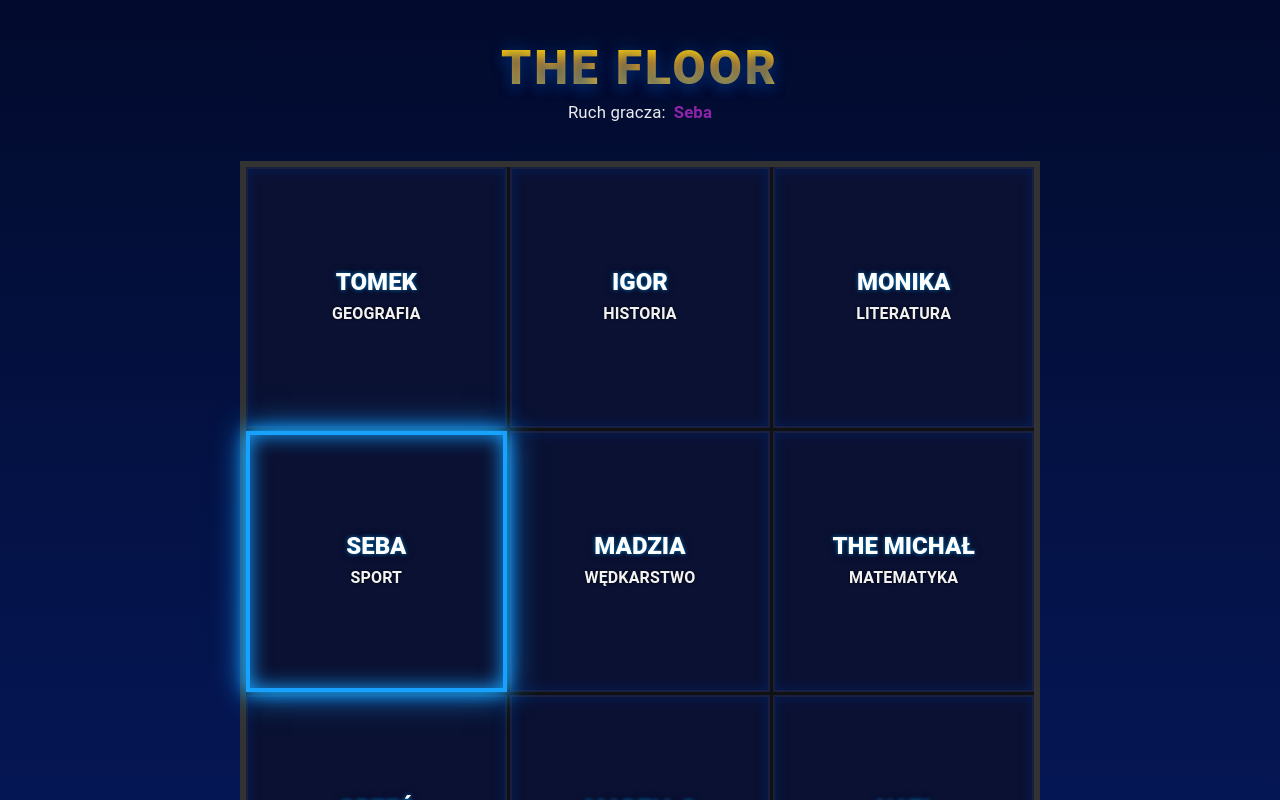
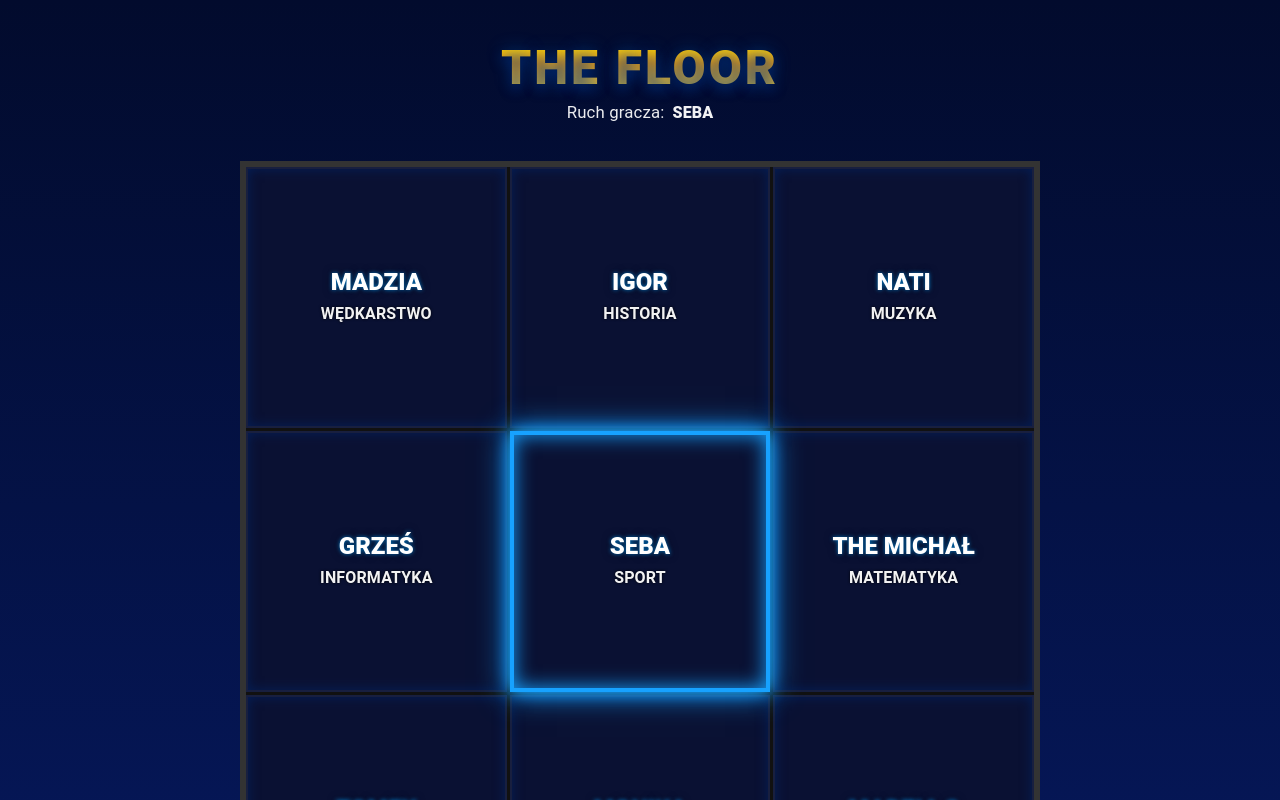
Before and after one commit to puscik21/the-floor, a React (Vite) app: page / in a window 1280 px wide. Both pictures are taken after a click on the button "START GAME". Shown: the top 800 px of the page. Built offline with nearby package versions, Linux system fonts and the light colour scheme.

Commit message:
(feat: 15) Version 2 ready (#15)
* Disable players shuffling

* Remove players 'id' field, use 'name' instead

* Remove players 'color' field

* Allow other categories then 'Informatyka' ._.

```diff
--- a/public/players.json
+++ b/public/players.json
@@ -1,56 +1,38 @@
 [
   {
-    "id": "p1",
     "name": "Madzia",
-    "category": "Wędkarstwo",
-    "color": "#E53935"
+    "category": "Wędkarstwo"
   },
   {
-    "id": "p2",
     "name": "Igor",
-    "category": "Historia",
-    "color": "#1E88E5"
+    "category": "Historia"
   },
   {
-    "id": "p3",
     "name": "Nati",
-    "category": "Muzyka",
-    "color": "#43A047"
+    "category": "Muzyka"
   },
   {
-    "id": "p4",
     "name": "Grześ",
-    "category": "Informatyka",
-    "color": "#FDD835"
+    "category": "Informatyka"
   },
   {
-    "id": "p5",
     "name": "Seba",
-    "category": "Sport",
-    "color": "#8E24AA"
+    "category": "Sport"
   },
   {
-    "id": "p6",
     "name": "The Michał",
-    "category": "Matematyka",
-    "color": "#00897B"
+    "category": "Matematyka"
   },
   {
-    "id": "p7",
     "name": "Tomek",
-    "category": "Geografia",
-    "color": "#FF7043"
+    "category": "Geografia"
   },
   {
-    "id": "p8",
     "name": "Monika",
-    "category": "Literatura",
-    "color": "#29B6F6"
+    "category": "Literatura"
   },
   {
-    "id": "p9",
     "name": "Madzia 2",
-    "category": "Biologia",
-    "color": "#66BB6A"
+    "category": "Biologia"
   }
 ]
--- a/src/components/FinishedScreen.tsx
+++ b/src/components/FinishedScreen.tsx
@@ -1,7 +1,7 @@
-import React, { useEffect, useRef } from 'react';
-import { Box, Button, Typography } from '@mui/material';
-import { styled, keyframes } from '@mui/material/styles';
-import { useGameContext } from '../context/GameContext.tsx';
+import React, {useEffect, useRef} from 'react';
+import {Box, Button, Typography} from '@mui/material';
+import {keyframes, styled} from '@mui/material/styles';
+import {useGameContext} from '../context/GameContext.tsx';
 
 /* -------------------------
    Animations (keyframes)
@@ -262,7 +262,7 @@ const FinishedScreen: React.FC = () => {
           }}
         >
           <Trophy aria-hidden>🏆</Trophy>
-          <WinnerName color={winner.color ?? '#17a2ff'}>{winner.name}</WinnerName>
+          <WinnerName>{winner.name}</WinnerName>
           <span style={{ color: '#d0d0d0', marginLeft: 8, fontWeight: 600 }}>wygrał!</span>
         </Typography>
 
--- a/src/components/GameContent.tsx
+++ b/src/components/GameContent.tsx
@@ -1,7 +1,7 @@
 import React from 'react';
-import { Container, Box, Typography } from '@mui/material';
-import { styled } from '@mui/material/styles';
-import { useGameContext } from '../context/GameContext.tsx';
+import {Box, Container, Typography} from '@mui/material';
+import {styled} from '@mui/material/styles';
+import {useGameContext} from '../context/GameContext.tsx';
 import GameScreen from './gamescreen/GameScreen.tsx';
 import WelcomeScreen from './WelcomeScreen.tsx';
 import PlayerGrid from './grid/PlayerGrid.tsx';
@@ -37,17 +37,17 @@ const MapScreenWrapper = styled(Box)`
 
 const GameContent: React.FC = () => {
     const {
-        general: { gameState },
-        map: { activeMapPlayer },
+        general: {gameState},
+        map: {activeMapPlayer},
     } = useGameContext();
 
     const renderContent = () => {
         switch (gameState) {
             case 'ready':
             case 'duel':
-                return <GameScreen />;
+                return <GameScreen/>;
             case 'finished':
-                return <FinishedScreen />;
+                return <FinishedScreen/>;
             case 'map':
                 return (
                     <MapScreenWrapper>
@@ -64,25 +64,29 @@ const GameContent: React.FC = () => {
                             }}
                         >
                             <span>Ruch gracza:</span>
-                            <span style={{ color: activeMapPlayer?.color || '#17a2ff', fontWeight: 700 }}>
-                {activeMapPlayer?.name || '-'}
-              </span>
+                            <PlayerName>{activeMapPlayer?.name || '-'}</PlayerName>
                         </Box>
 
-                        <PlayerGrid />
+                        <PlayerGrid/>
                     </MapScreenWrapper>
                 );
             case 'init':
             default:
-                return <WelcomeScreen />;
+                return <WelcomeScreen/>;
         }
     };
 
     return (
-        <Container maxWidth={false} disableGutters sx={{ textAlign: 'center' }}>
+        <Container maxWidth={false} disableGutters sx={{textAlign: 'center'}}>
             {renderContent()}
         </Container>
     );
 };
 
 export default GameContent;
+
+const PlayerName = styled(Typography)`
+    text-transform: uppercase;
+    font-weight: 900;
+    color: rgba(255, 255, 255, 0.95);
+`;
--- a/src/components/grid/PlayerCell.tsx
+++ b/src/components/grid/PlayerCell.tsx
@@ -13,7 +13,7 @@ const PlayerCell = ({ cell, owner }: PlayerCellProps) => {
         actions: { handleCellClick },
     } = useGameContext();
 
-    const isActive = owner?.id === activeMapPlayer?.id;
+    const isActive = owner?.name === activeMapPlayer?.name;
 
     return (
         <Cell
--- a/src/components/grid/PlayerGrid.tsx
+++ b/src/components/grid/PlayerGrid.tsx
@@ -9,7 +9,7 @@ const PlayerGrid = () => {
     const playerMap = React.useMemo(() => {
         const map = new Map<string, Player>();
         allPlayers.forEach((player) => {
-            map.set(player.id, player);
+            map.set(player.name, player);
         });
         return map;
     }, [allPlayers]);
@@ -22,7 +22,7 @@ const PlayerGrid = () => {
     return (
         <GridContainer numCols={numCols} numRows={numRows}>
             {grid.flat().map((cell) => {
-                const owner: Player | null = cell.ownerId ? (playerMap.get(cell.ownerId) ?? null) : null;
+                const owner: Player | null = cell.ownerName ? (playerMap.get(cell.ownerName) ?? null) : null;
 
                 return (
                     <PlayerCell
--- a/src/components/grid/gridUtils.ts
+++ b/src/components/grid/gridUtils.ts
@@ -13,17 +13,12 @@ export function initializeGrid(players: Player[]): GameGrid {
     const {rows, cols} = calculateGridDimensions(numPlayers);
     const totalCells = rows * cols;
 
-    const shuffledPlayers = [...players].sort(() => Math.random() - 0.5);
+    const shufflePlayers = false; // Take fron config file
+    const shuffledPlayers = shufflePlayers ? [...players].sort(() => Math.random() - 0.5) : [...players]
     const cellOwners: (Player | null)[] = shuffledPlayers;
     while (cellOwners.length < totalCells) {
         cellOwners.push(null); // Fill with empty cells
     }
-
-    // TODO: Here we shuffle, so the empty cells are in random places
-    //  We should rather put them in the corners
-    //  will only 1 square be always empty?
-    cellOwners.sort(() => Math.random() - 0.5);
-
 
     return Array(rows)
         .fill(null)
@@ -31,11 +26,11 @@ export function initializeGrid(players: Player[]): GameGrid {
             Array(cols)
                 .fill(null)
                 .map((_, x) => {
-                    const player = cellOwners.pop();
+                    const player = cellOwners.shift();
                     return {
                         x,
                         y,
-                        ownerId: player ? player.id : null,
+                        ownerName: player ? player.name : null,
                     };
                 }),
         );
--- a/src/context/useGameDuelState.ts
+++ b/src/context/useGameDuelState.ts
@@ -3,7 +3,7 @@ import type {DuelInfo, DuelPlayer, GameState, Player, Question} from '../types';
 import {getImageFromCategory} from '../components/gamescreen/question/questionUtils.ts';
 import {checkImageExists} from '../components/gamescreen/question/imageLoader.ts';
 
-const INIT_TIME_SECONDS = 300;
+const INIT_TIME_SECONDS = 5;
 const PASS_PENALTY_SECONDS = 3;
 
 interface GameDuelStateResult {
@@ -47,9 +47,8 @@ export const useGameDuelState = (
     }, [activePlayer, gameState, isPassPenaltyActive]);
 
     const getQuestionCategory = useCallback(() => {
-        // return defender?.category || 'Co to jest?'; // TODO: Revert
-        return 'Informatyka';
-    }, [])
+        return defender?.category || 'Co to jest?';
+    }, [defender?.category])
 
     useEffect(() => {
         setQuestionImageUrl(getImageFromCategory(getQuestionCategory(), questionId))
@@ -89,7 +88,7 @@ export const useGameDuelState = (
             console.warn(`Koniec pytań w kategorii ${currentCategory} (brak pliku ${nextId}.jpg). Koniec pojedynku.`);
             if (challenger && defender) {
                 const winner = getWinnerOnTimeout(challenger, defender);
-                finishDuel(winner, winner.id === challenger.id ? defender : challenger);
+                finishDuel(winner, winner.name === challenger.name ? defender : challenger);
             }
         }
 
--- a/src/context/useGameMapState.ts
+++ b/src/context/useGameMapState.ts
@@ -31,8 +31,8 @@ export const useGameMapState = (
     const conquerTerritory = useCallback((winnerPlayer: Player, loserPlayer: Player) => {
         const newGrid = grid.map((row) =>
             row.map((cell) => {
-                if (cell.ownerId === loserPlayer.id) {
-                    return {...cell, ownerId: winnerPlayer.id};
+                if (cell.ownerName === loserPlayer.name) {
+                    return {...cell, ownerName: winnerPlayer.name};
                 }
                 return cell;
             }),
@@ -41,25 +41,25 @@ export const useGameMapState = (
         setActiveMapPlayer(winnerPlayer);
     }, [grid]);
 
-    const findPlayerById = useCallback((id: string): Player | undefined => {
-        return allPlayers.find((p) => p.id === id)
+    const findPlayerByName = useCallback((name: string): Player | undefined => {
+        return allPlayers.find((p) => p.name === name)
     }, [allPlayers]);
 
     const handleCellClick = useCallback((cell: GridCell) => {
         if (gameState !== 'map' || !activeMapPlayer) return;
 
-        if (!cell.ownerId || cell.ownerId === activeMapPlayer.id) {
+        if (!cell.ownerName || cell.ownerName === activeMapPlayer.name) {
             console.log('Kliknij pole przeciwnika!');
             return;
         }
 
-        const currentChallenger = findPlayerById(activeMapPlayer.id)
-        const currentDefender = findPlayerById(cell.ownerId)
+        const currentChallenger = findPlayerByName(activeMapPlayer.name)
+        const currentDefender = findPlayerByName(cell.ownerName)
 
         if (currentChallenger && currentDefender) {
             startDuelCallback(currentChallenger, currentDefender);
         }
-    }, [gameState, activeMapPlayer, findPlayerById, startDuelCallback]);
+    }, [gameState, activeMapPlayer, findPlayerByName, startDuelCallback]);
 
     const mapState: MapState = {
         grid,
--- a/src/types.ts
+++ b/src/types.ts
@@ -13,10 +13,8 @@ export interface GeneralState {
 export type GameState = 'init' | 'map' | 'ready' | 'duel' | 'finished';
 
 export interface Player {
-    id: string;
     name: string;
     category: string;
-    color: string;
 }
 
 export type GameGrid = GridCell[][];
@@ -24,7 +22,7 @@ export type GameGrid = GridCell[][];
 export interface GridCell {
     x: number;
     y: number;
-    ownerId: string | null;
+    ownerName: string | null;
 }
 
 export interface MapState {
```
